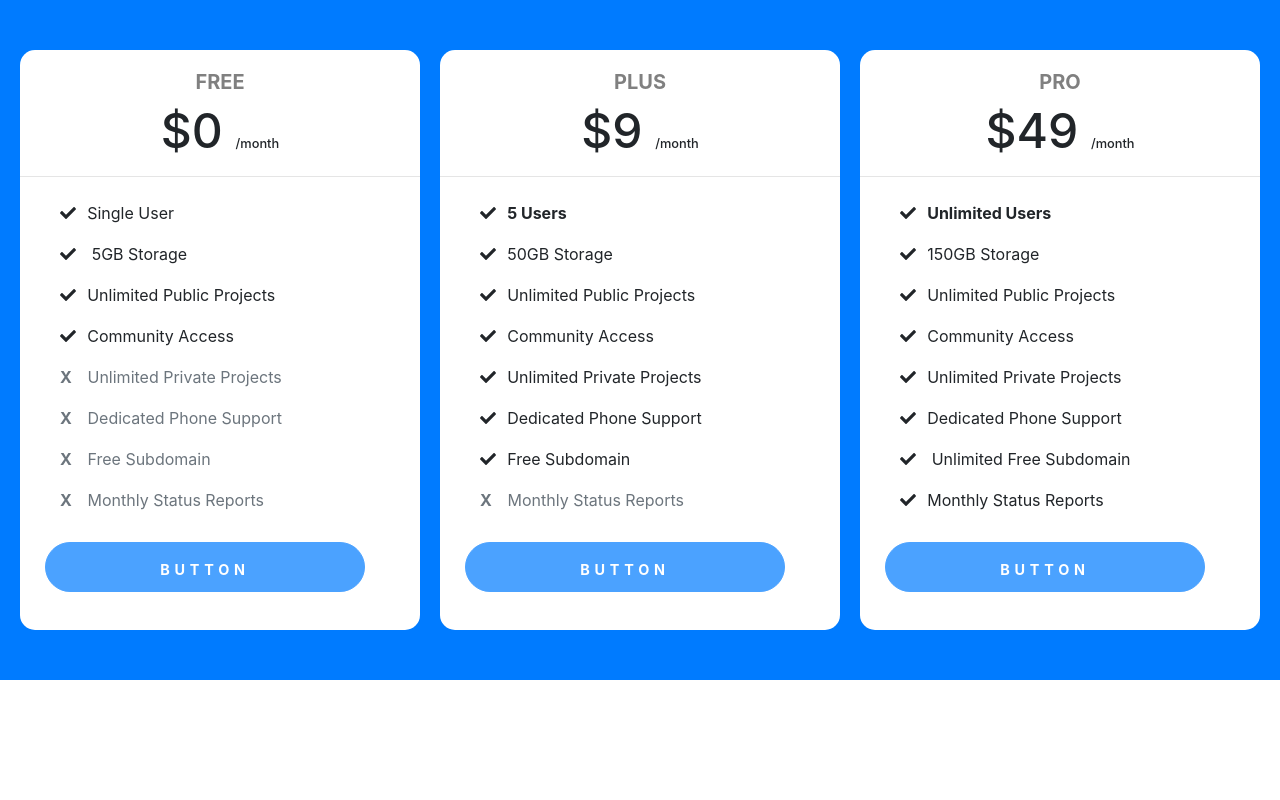
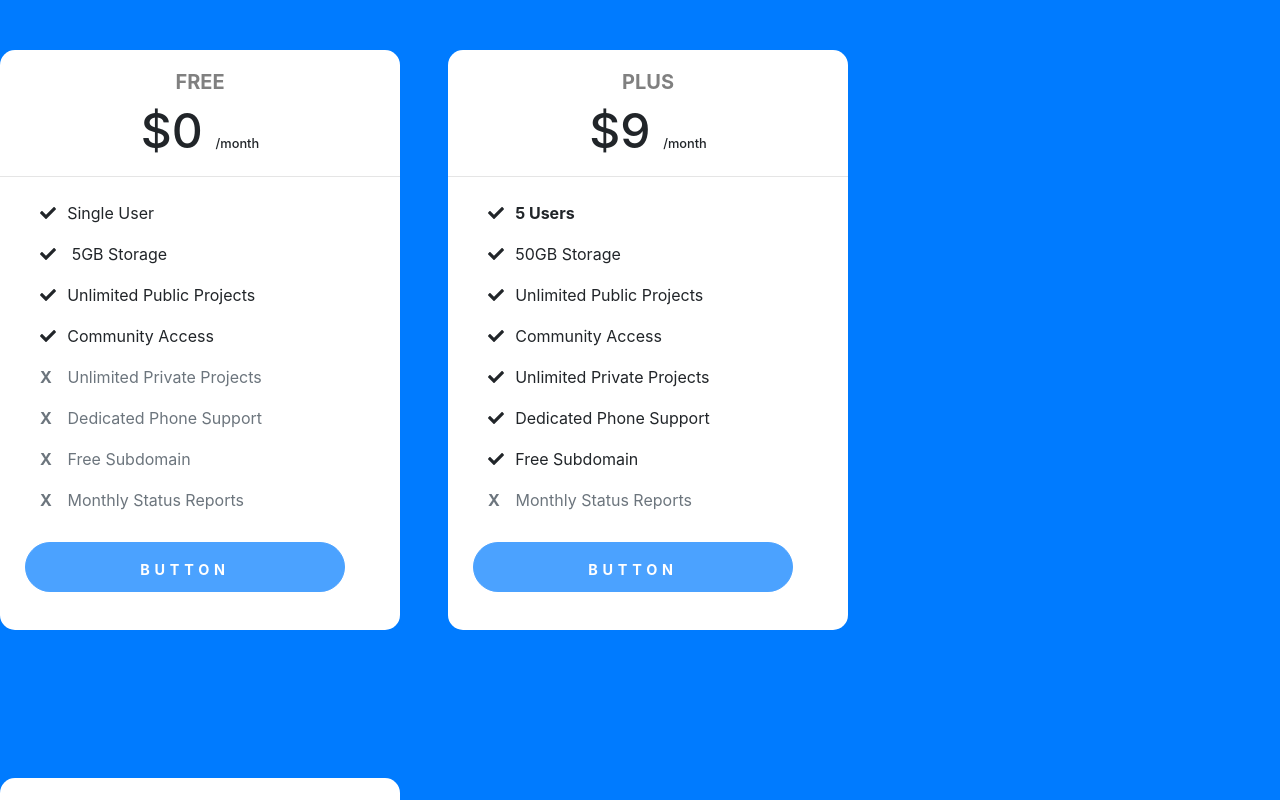
Before and after one commit to Vismaya-Ebin/React-PricingTable, a React (Create React App) app in the folder pricing-table/: page / in a window 1280 px wide. Shown: the top 800 px of the page. Built offline with nearby package versions, Linux system fonts and the light colour scheme.

Commit message:
Added all files

```diff
--- a/pricing-table/src/App.js
+++ b/pricing-table/src/App.js
@@ -6,9 +6,10 @@ import Pro from "./Pro.js";
 function App() {
   const styles = {
     display: "flex",
-    justifyContent: "space-evenly",
+    gap:"3rem",
     flexWrap: "wrap",
     backgroundColor: "#007bff",
+
   };
   return (
     <div style={styles}>
--- a/pricing-table/src/Free.js
+++ b/pricing-table/src/Free.js
@@ -29,6 +29,7 @@ export default function Free() {
     width: "400px",
     height: "580px",
     margin: "50px 0px",
+    justifyContent:"center"
   };
 
 
```
